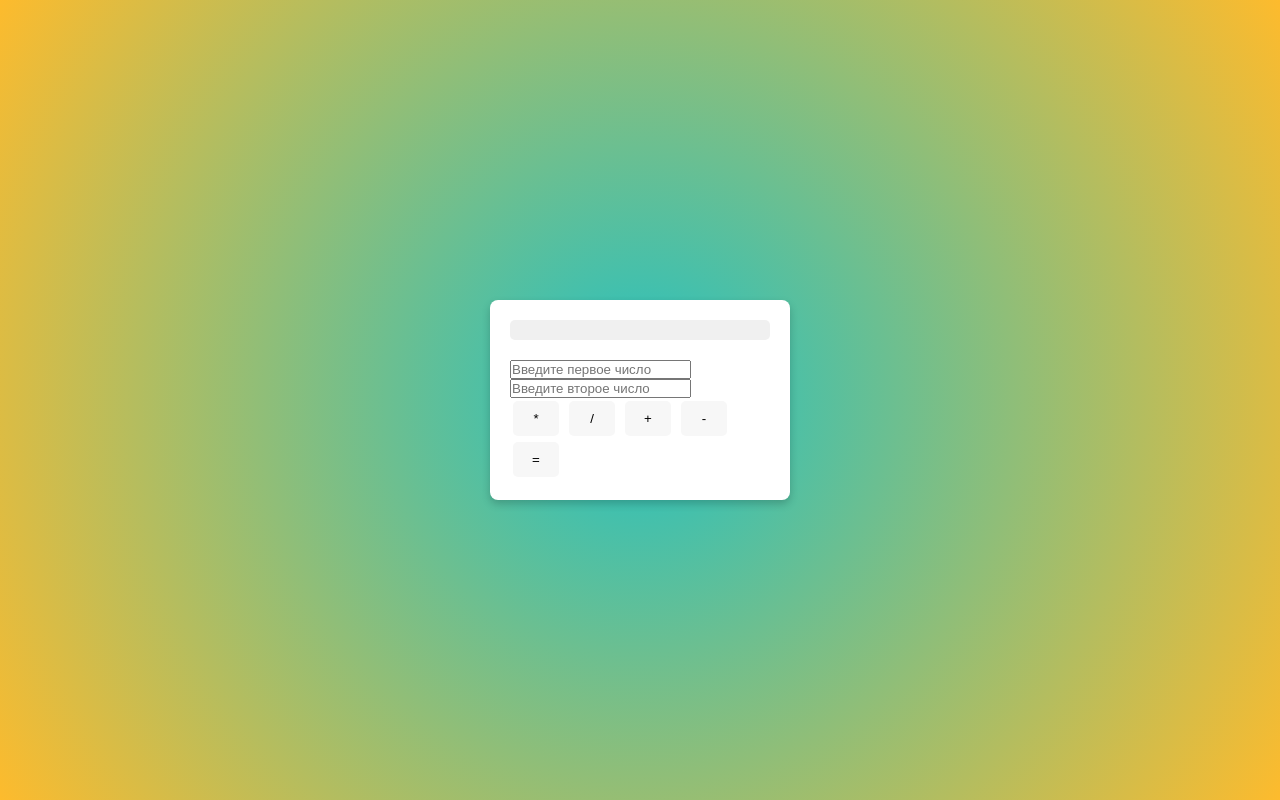
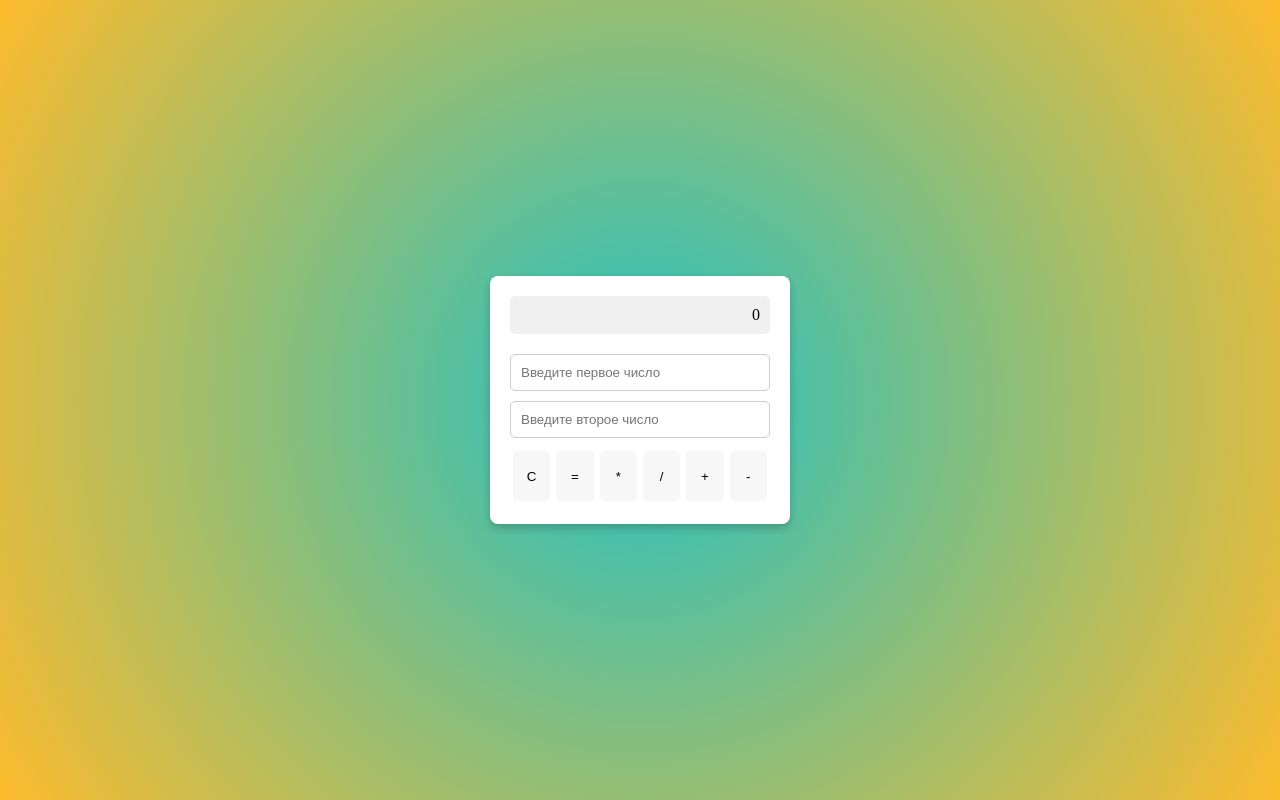
Before and after one commit to Darod103/JS_Basic, a website: page 17-calc/index.html in a window 1280 px wide. Drawn offline with Linux system fonts and the light colour scheme.

Commit message:
refactor calc

```diff
--- a/17-calc/index.html
+++ b/17-calc/index.html
@@ -1,25 +1,28 @@
 <!DOCTYPE html>
 <html lang="en">
 <head>
-    <meta charset="UTF-8" />
-    <meta name="viewport" content="width=device-width, initial-scale=1.0" />
-    <link rel="stylesheet" href="style.css" />
+  <meta charset="UTF-8">
+  <meta name="viewport" content="width=device-width, initial-scale=1.0">
+  <link rel="stylesheet" href="style.css">
   <title>Калькулятор</title>
 </head>
 <body>
   <div class="container">
-        <div class="panel"> </div>
-      <div class="wraper_input">
-        <input type="number" placeholder="Введите первое число"  required/>
-        <input type="number" placeholder="Введите второе число" required/>
+      <div class="panel" id="result">0</div>
+    <div class="wrapper_input">
+      <input type="number" id="number1" placeholder="Введите первое число">
+      <input type="number" id="number2" placeholder="Введите второе число">
     </div>
-      <div class="wrapper_button">
-        <button>*</button>
-        <button>/</button>
-        <button>+</button>
-        <button>-</button>
-        <button>=</button>
+    <div class="wrapper_button" onclick ="displayResult(event)">
+      <button >C</button>
+      <button  > =</button>
+      <button > *</button>
+      <button > /</button>
+      <button > +</button>
+      <button > -</button>
+
     </div>
   </div>
+  <script src="script.js"></script>
 </body>
 </html>
--- /dev/null
+++ b/17-calc/script.js
@@ -0,0 +1,18 @@
+'use strict'
+const page = {
+    panel : document.querySelector('.panel'),
+    input : {
+        num1 : document.querySelector('#number1'),
+        num2 : document.querySelector('#number2')
+    }
+}
+
+function displayResult() {
+    const num1 = page.input.num1.value
+    const num2 = page.input.num2.value
+    if(!num1 || !num2){
+        alert("тест")
+    }
+
+
+}
--- a/17-calc/style.css
+++ b/17-calc/style.css
@@ -37,6 +37,15 @@
     border: 1px solid #ccc;
   }
 
+  input[type="number"]::-webkit-outer-spin-button,
+  input[type="number"]::-webkit-inner-spin-button {
+    -webkit-appearance: none;
+    margin: 0;
+  }
+
+  .wrapper_button {
+    display: flex;
+  }
   .wrapper_button button {
     width: calc(20% - 6px);
     padding: 10px;
@@ -45,6 +54,8 @@
     border: none;
     border-radius: 5px;
     cursor: pointer;
+    width: 50px;
+    height: 50px;
   }
 
   .wrapper_button button:hover {
--- /dev/null
+++ b/test.txt
@@ -0,0 +1 @@
+kkk
```
Also changed, not shown: 2 other files. Lines whose indentation alone changed are shown as unchanged.
